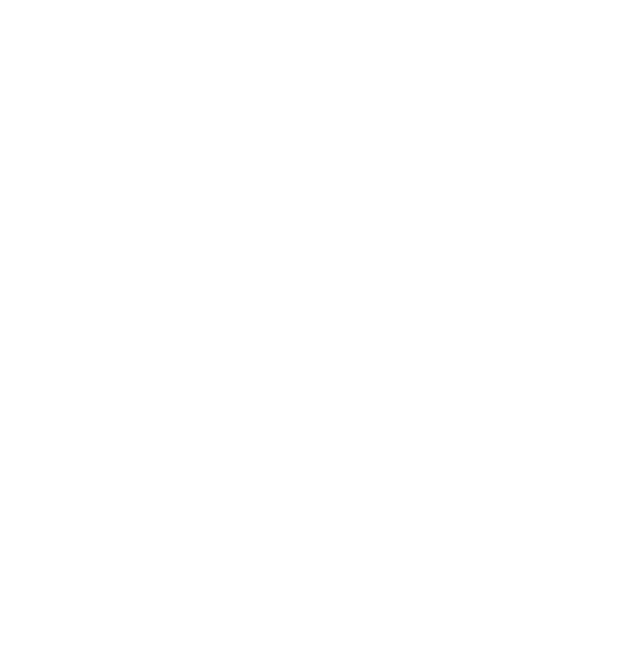
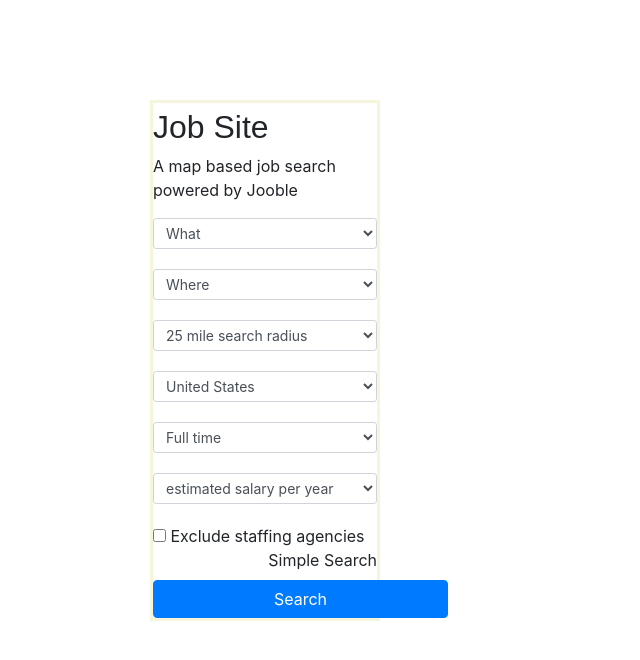
Before and after one commit to dayadam/Job-Postings-Locator, a website: page public/index.html in a window 1280 px wide. Shown: the whole page, without its empty margins (0-640 px from the left). Drawn offline with nearby package versions, Linux system fonts and the light colour scheme.

Commit message:
html &css

```diff
--- a/public/index.html
+++ b/public/index.html
@@ -1,12 +1,50 @@
 <!DOCTYPE html>
 <html lang="en">
-<head>
-    <meta charset="UTF-8">
-    <meta name="viewport" content="width=device-width, initial-scale=1.0">
-    <meta http-equiv="X-UA-Compatible" content="ie=edge">
-    <title>Document</title>
-</head>
-<body>
-
-</body>
+  <head>
+    <meta charset="UTF-8" />
+    <meta name="viewport" content="width=device-width, initial-scale=1.0" />
+    <meta http-equiv="X-UA-Compatible" content="ie=edge" />
+    <title>Job Locator</title>
+    <link
+      rel="stylesheet"
+      href="https://stackpath.bootstrapcdn.com/bootstrap/4.4.1/css/bootstrap.min.css"
+      integrity="sha384-Vkoo8x4CGsO3+Hhxv8T/Q5PaXtkKtu6ug5TOeNV6gBiFeWPGFN9MuhOf23Q9Ifjh"
+      crossorigin="anonymous"
+    />
+    <link rel="stylesheet" href="style.css" />
+  </head>
+  <body>
+    <div class="heading">
+      <h2 class="title">Job Site</h2>
+      <p class="description">A map based job search powered by Jooble</p>
+    </div>
+    <select class="form-control form-control-sm">
+      <option>What</option>
+    </select>
+    <select class="form-control form-control-sm">
+      <option>Where</option>
+    </select>
+    <select class="form-control form-control-sm">
+      <option>25 mile search radius</option>
+    </select>
+    <select class="form-control form-control-sm">
+      <option>United States</option>
+    </select>
+    <select class="form-control form-control-sm">
+      <option>Full time</option>
+    </select>
+    <select class="form-control form-control-sm">
+      <option>estimated salary per year</option>
+    </select>
+    <input type="checkbox" aria-label="Checkbox for following text input" />
+    <label class="form-check-label" for="dropdownCheck">
+      Exclude staffing agencies
+    </label>
+    <div class=" simple-search">
+      <label class="check-label"> Simple Search</label>
+      <div class="search-button">
+        <button type="submit" class="btn btn-primary">Search</button>
+      </div>
+    </div>
+  </body>
 </html>
--- /dev/null
+++ b/public/style.css
@@ -0,0 +1,25 @@
+.title {
+  font-family: Arial, Helvetica, sans-serif;
+  padding-top: 5px;
+}
+.form-control-sm {
+  margin-bottom: 20px;
+}
+body {
+  font-size: 1rem;
+  line-height: 1.5;
+  text-align: left;
+  border-width: 3px;
+  border-style: solid;
+  border-color: beige;
+  margin-top: 100px;
+  margin-bottom: 80px;
+  margin-right: 900px;
+  margin-left: 150px;
+}
+.btn-primary {
+  width: 295px;
+}
+.simple-search {
+  text-align: right;
+}
```
Also changed, not shown: routes/api-routes.js (+81 -2 lines).
